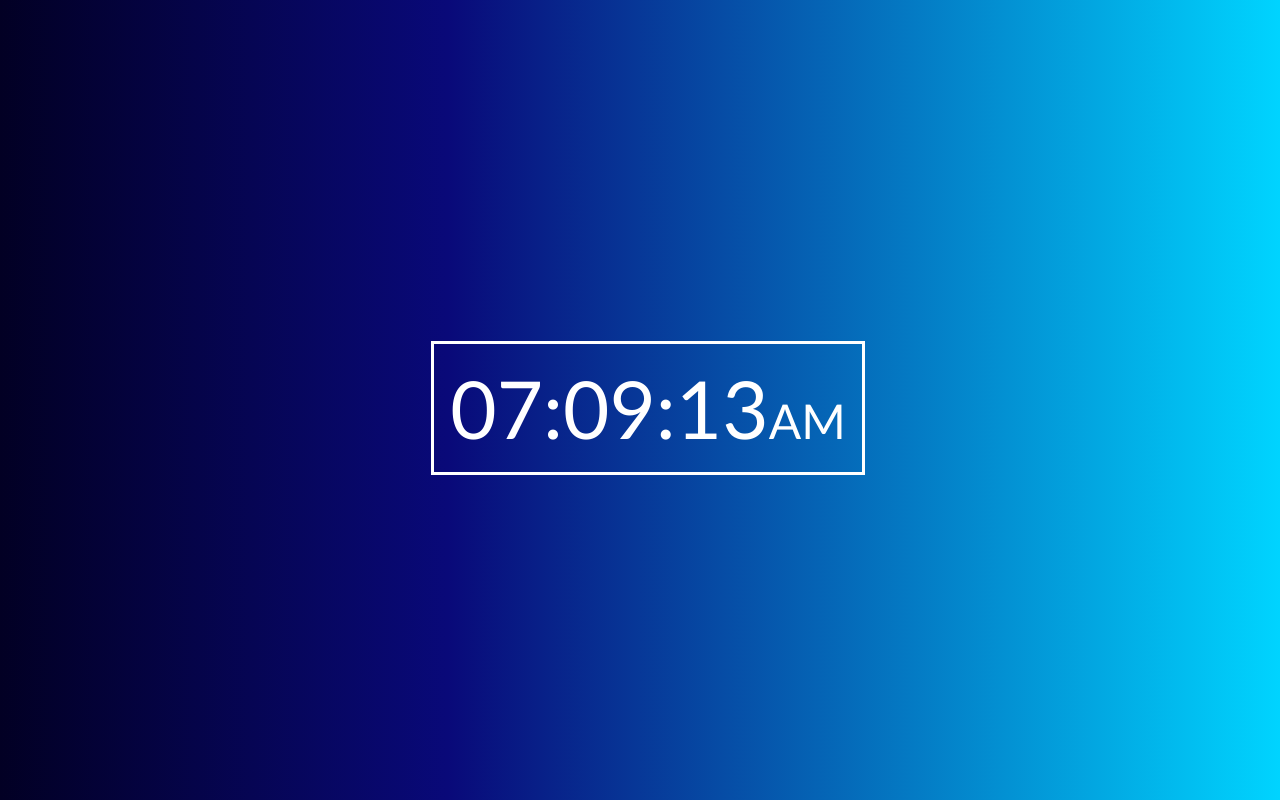
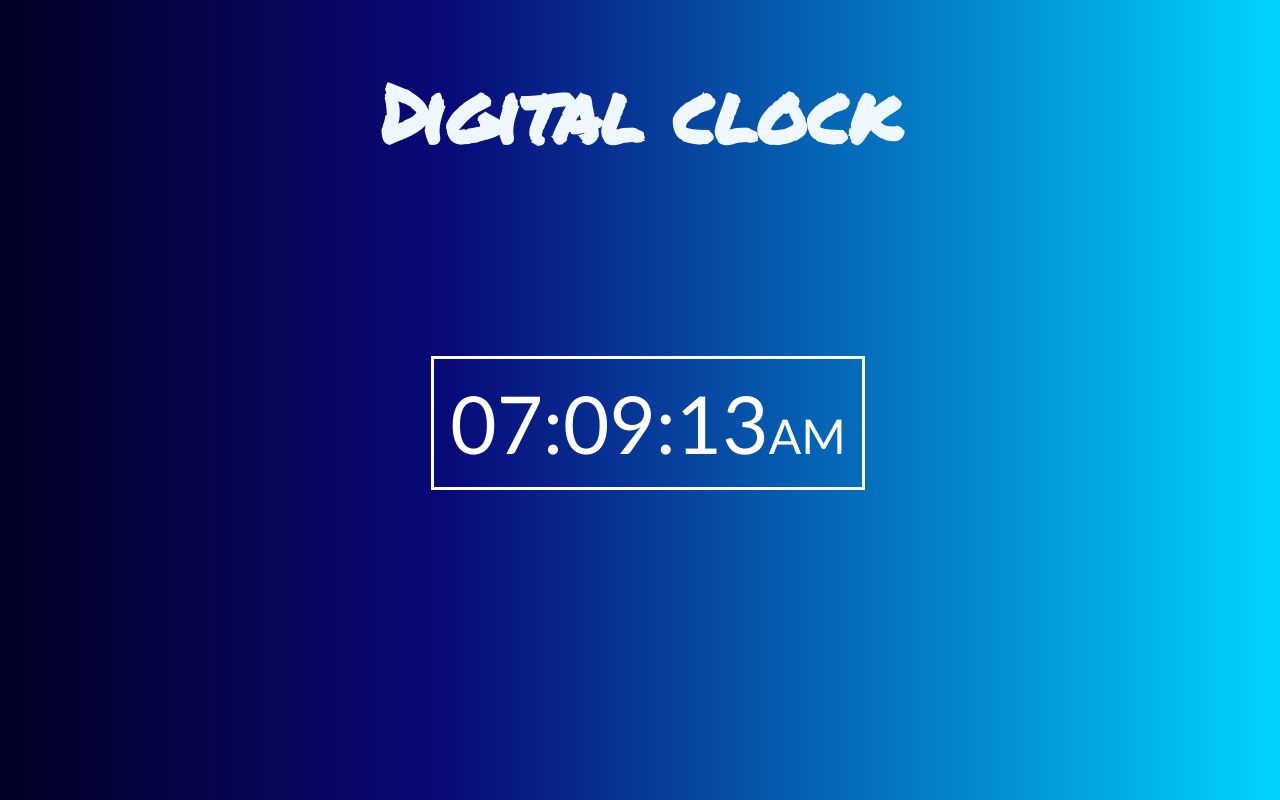
Before and after one commit to Sanjay1104/digital-clock, a plain HTML site: page diclock.index.html in a window 1280 px wide. Shown: the top 800 px of the page. Drawn offline with Linux system fonts and the light colour scheme.

Commit message:
changes2

```diff
--- a/diclk.css
+++ b/diclk.css
@@ -3,6 +3,12 @@ body{
 background: linear-gradient(90deg, rgba(2,0,36,1) 0%, rgba(9,9,121,1) 35%, rgba(0,212,255,1) 100%);
 }
 
+h1{
+  font-family: 'Permanent Marker', cursive;
+  color: aliceblue;
+  text-align: center;
+  font-size: 80px;
+}
 #flash{
  font-family:'Gill Sans', 'Gill Sans MT', Calibri, 'Trebuchet MS', sans-serif;
  color: white;
@@ -12,6 +18,8 @@ background: linear-gradient(90deg, rgba(2,0,36,1) 0%, rgba(9,9,121,1) 35%, rgba(
  align-items:center;
  justify-content: center;
  font-size: 5rem;
+ position:relative;
+ bottom: 200px;
 }
 
 #wrapper{
--- a/diclock.index.html
+++ b/diclock.index.html
@@ -5,9 +5,13 @@
         <meta http-equiv="X-UA-Compatible" content="IE=edge">
         <meta name="viewport"  content="width=device-width,initial-scale=1.0">
         <link rel="stylesheet" href="diclk.css">
+        <link rel="preconnect" href="https://fonts.googleapis.com">
+        <link rel="preconnect" href="https://fonts.gstatic.com" crossorigin>
+        <link href="https://fonts.googleapis.com/css2?family=Permanent+Marker&display=swap" rel="stylesheet">
         <title>Digital clock</title>
     </head>
     <body>
+        <h1>Digital clock</h1>
         <div id="flash" >
          <div id="wrapper">
               <span id="hours">00</span><span>:</span><span id="mins">00</span><span>:</span><span id="secs">00</span><span id="ampm">AM</span>
```
